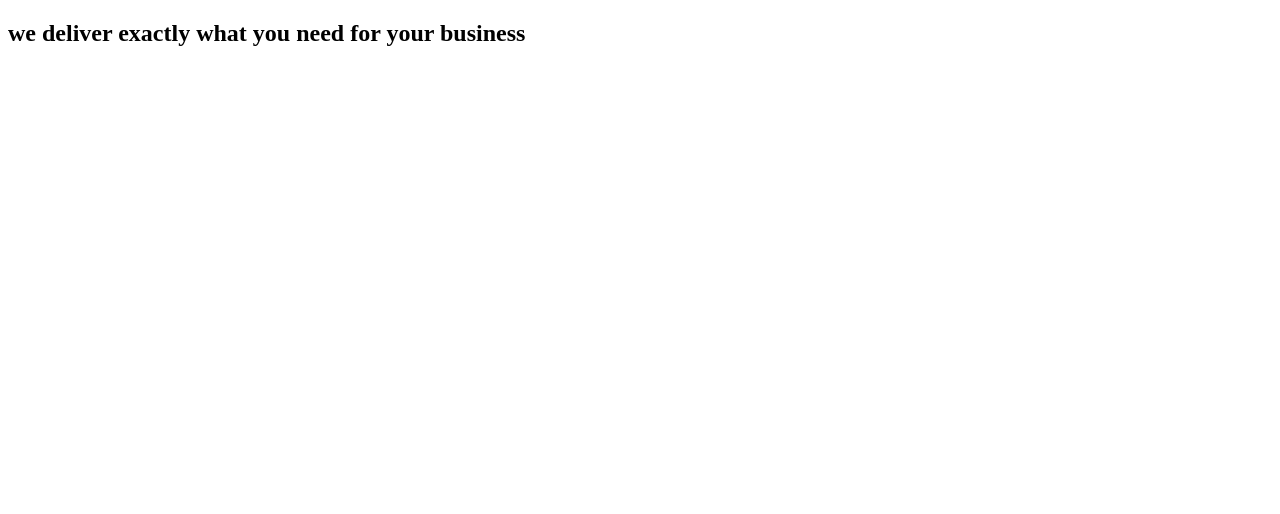
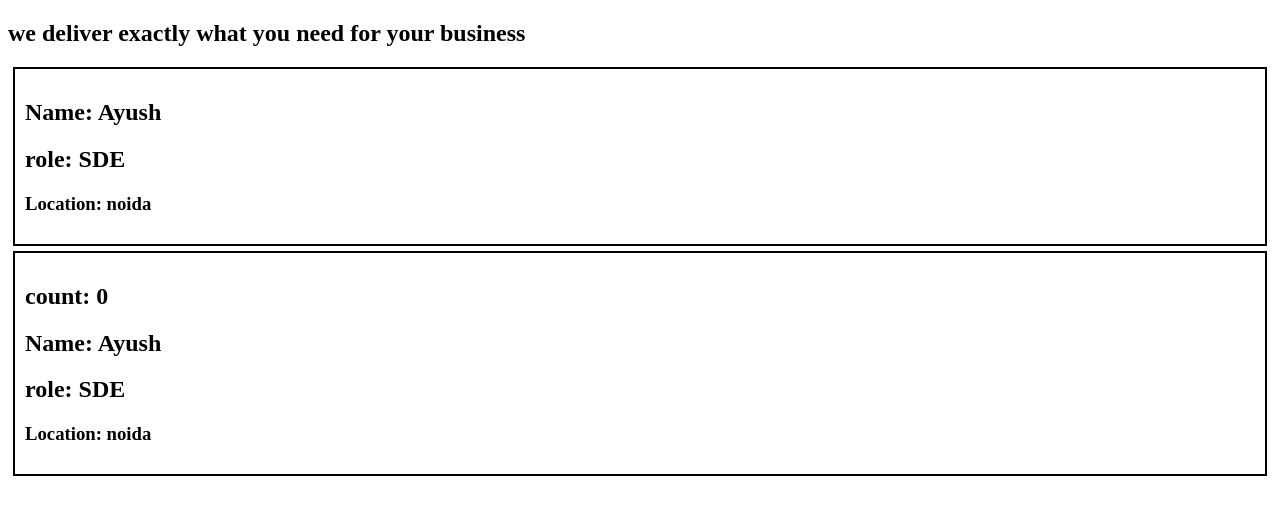
Before and after one commit to ayushpundir/DhabaX, a React (Vite) app: page /about in a window 1280 px wide. Shown: the part 186-700 px from the top of the page. Built offline with nearby package versions, Linux system fonts and the light colour scheme.

Commit message:
understanding class based components

```diff
--- a/src/components/About.js
+++ b/src/components/About.js
@@ -1,9 +1,21 @@
+import User from "./User"
+import UserClass from "./UserClass";
 const About = () => {
     return (
         <div>
         <h1>welcome to about page of our webiste</h1>
         <h2>we deliver exactly what you need for your business</h2>
+        <User
+        name={"Ayush"}
+        role={"SDE"}
+        location={"noida"}
+        />
+        <UserClass
+        name={"Ayush"}
+        role={"SDE"}
+        location={"noida"}
+        />
         </div>
-    )
+    );
 }
 export default About;
--- /dev/null
+++ b/src/components/User.js
@@ -0,0 +1,10 @@
+const User = ({name, role, location})=>{
+    return (
+        <div className="about-section">
+            <h2>Name: {name}</h2>
+            <h2>role: {role}</h2>
+            <h3>Location: {location}</h3>
+        </div>
+    );
+}
+export default User;
--- /dev/null
+++ b/src/components/UserClass.js
@@ -0,0 +1,25 @@
+//understanding class based components
+import React from "react";
+
+class UserClass extends React.Component{
+    constructor(props){
+        super(props);
+        //creating state variable
+        this.state = {
+            count: 0,
+        };
+    }
+    render(){
+        const {name, role, location} = this.props;
+        return (
+        <div className="about-section">
+            <h2>count: {this.state.count}</h2>
+            <h2>Name: {name}</h2>
+            <h2>role: {role}</h2>
+            <h3>Location: {location}</h3>
+        </div>
+    );
+    }
+}
+
+export default UserClass;
--- a/style.css
+++ b/style.css
@@ -54,3 +54,8 @@
     background-color:bisque;
     margin: 5px;
 }
+.about-section{
+    padding: 10px;
+    margin: 5px;
+    border: 2px solid black;
+}
```
